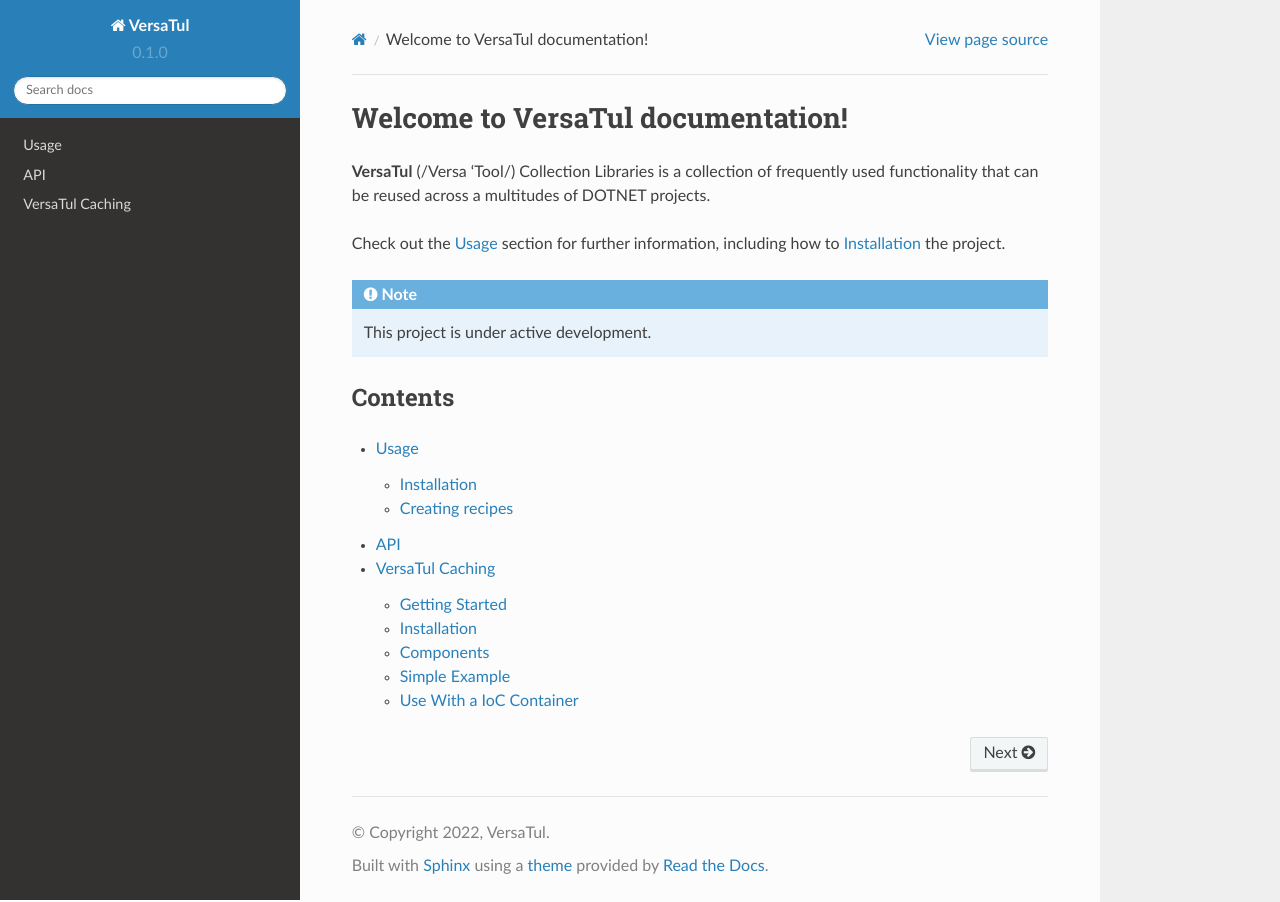
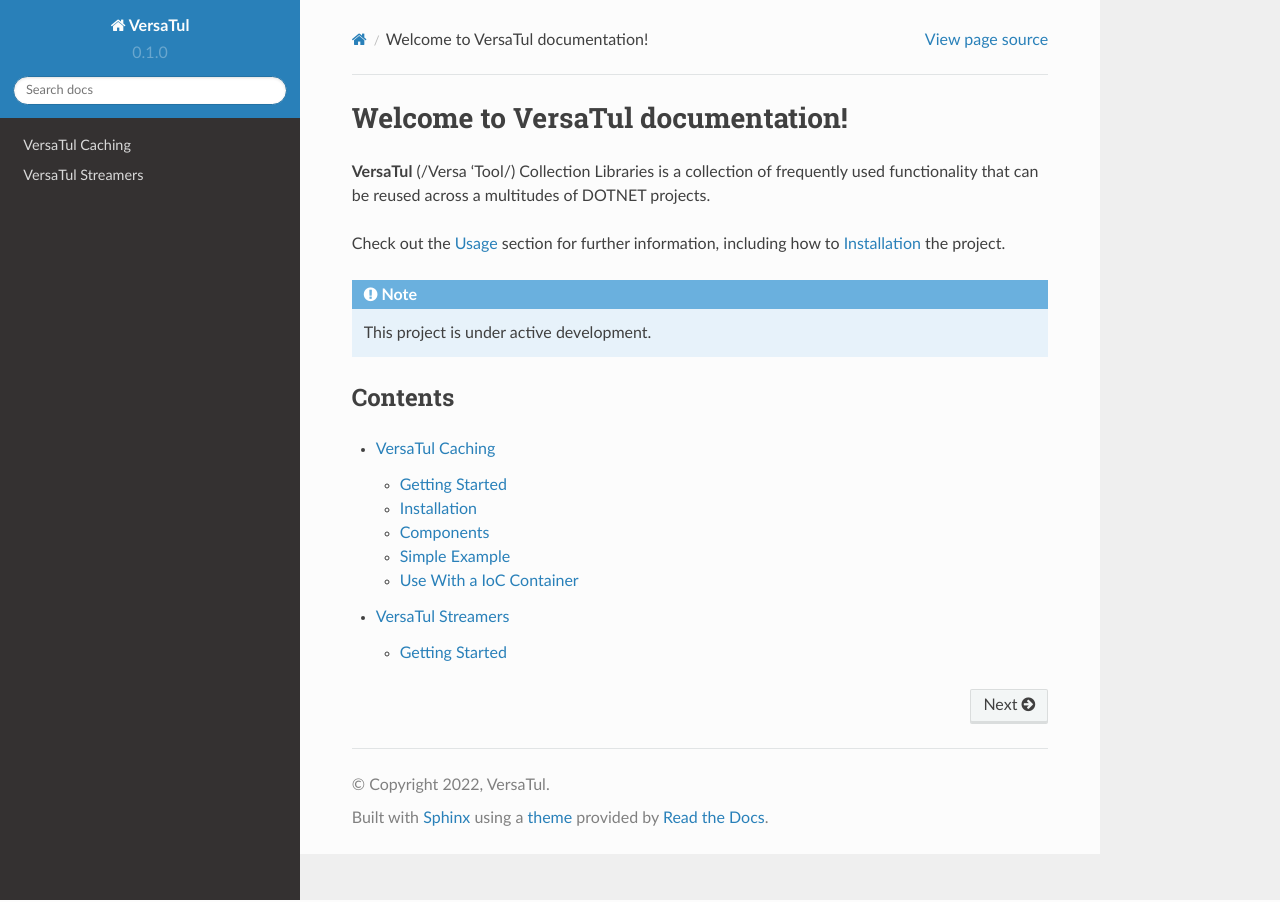
Before and after one commit to BjornWilliams/DocsVersaTul, a Sphinx documentation site: the page built from docs/source/index.rst, in a window 1280 px wide. Built offline with Sphinx 7.4.7 and the Read the Docs theme 2.0.0, drawn with Linux system fonts in a browser that asks for light colours.

Commit message:
code block formatting

```diff
--- a/docs/source/caching.rst
+++ b/docs/source/caching.rst
@@ -30,7 +30,7 @@
 Simple Example
 ----------------
 
-.. code-block:: antlr-c#
+.. code-block:: csharp
     :caption:
     :options:
 
@@ -57,7 +57,7 @@
 Use With a IoC Container
 --------------------------
 
-.. code-block::
+.. code-block:: csharp
     :caption:
     :options:
 
--- a/docs/source/index.rst
+++ b/docs/source/index.rst
@@ -16,6 +16,5 @@
 
 .. toctree::
 
-   usage
-   api
    caching
+   streamers
--- /dev/null
+++ b/docs/source/streamers.rst
@@ -0,0 +1,5 @@
+VersaTul Streamers
+================
+
+Getting Started
+----------------
```
